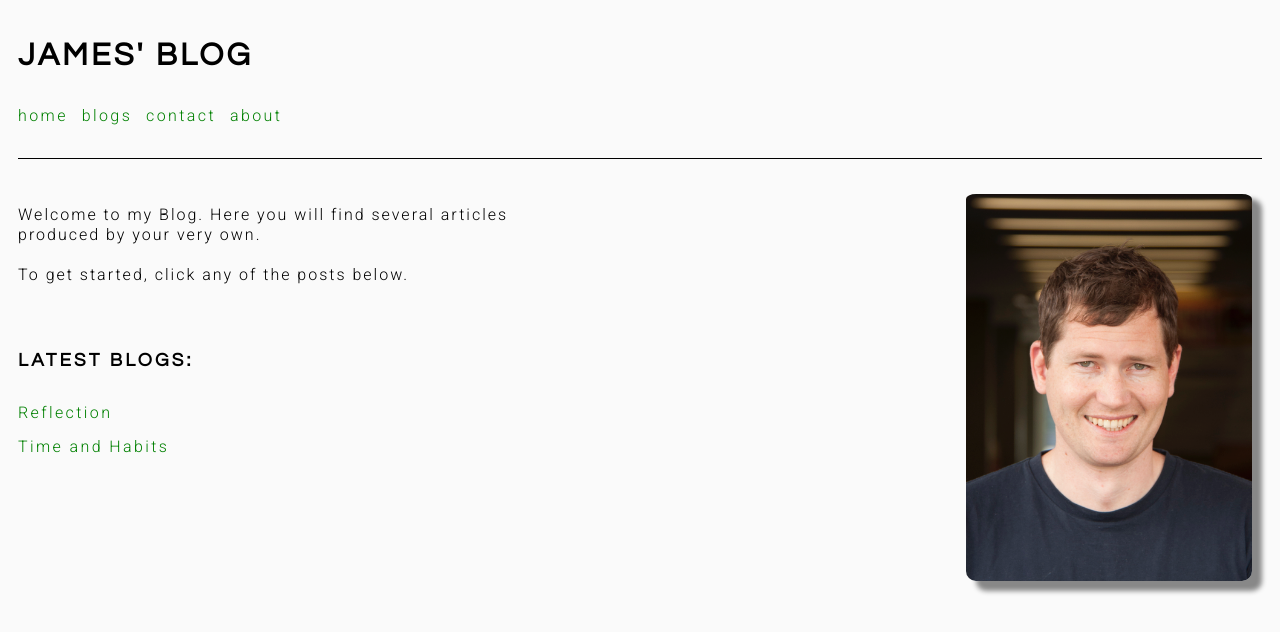
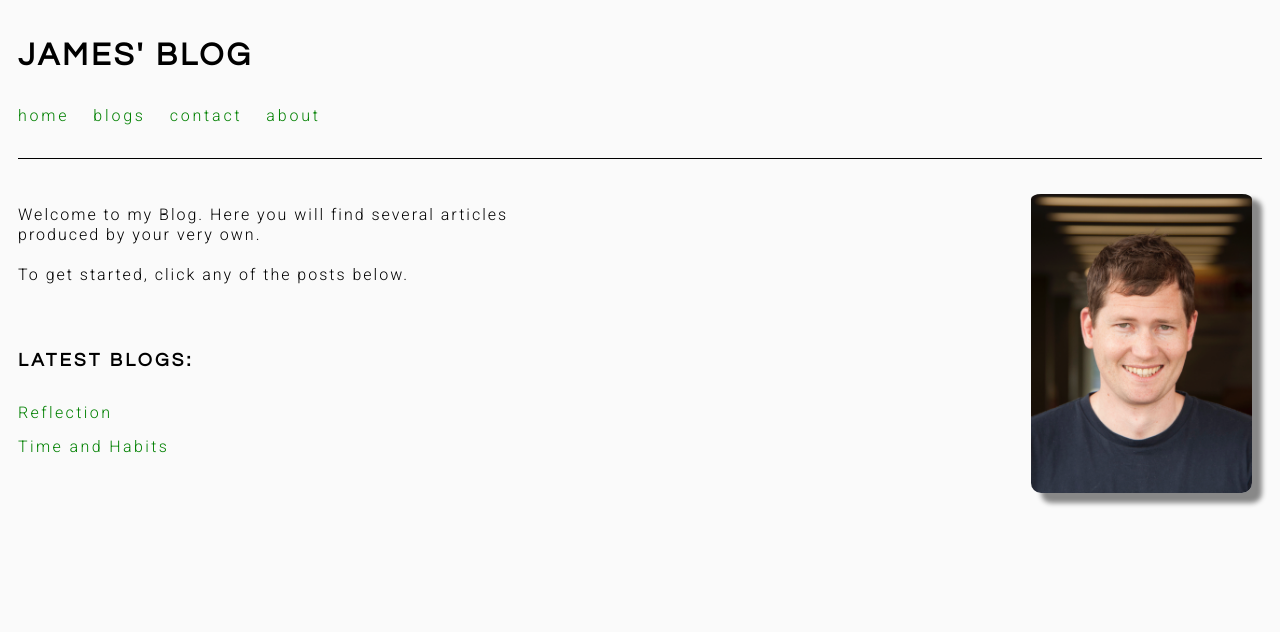
Before and after one commit to james-mead/james-mead.github.io, a plain HTML site: page index.html in a window 1280 px wide. Drawn offline with Linux system fonts and the light colour scheme.

Commit message:
modified homepic size

```diff
--- a/styles/main.css
+++ b/styles/main.css
@@ -37,8 +37,8 @@ nav ul li{
   display: inline-flex;
   text-decoration: none;
   text-transform: lowercase;
-  letter-spacing: .15rem;
-  padding-right: 10px;
+  letter-spacing: .175rem;
+  padding-right: 20px;
 }
 
 nav ul li a:hover{
@@ -71,6 +71,8 @@ a {
   padding-top: 5px;
   float: right;
   width: 50%;
+  max-height: 300px;
+  max-width: 221px;
   border-radius: 10px;
   box-shadow: 10px 10px 5px #888888;
 }
```
